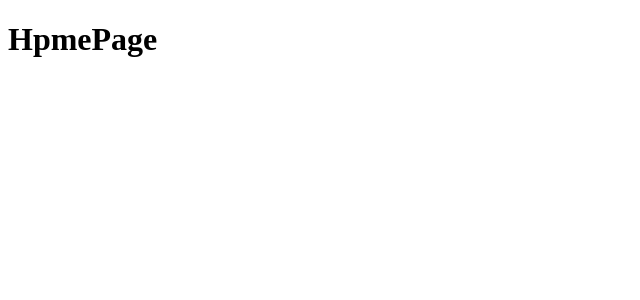
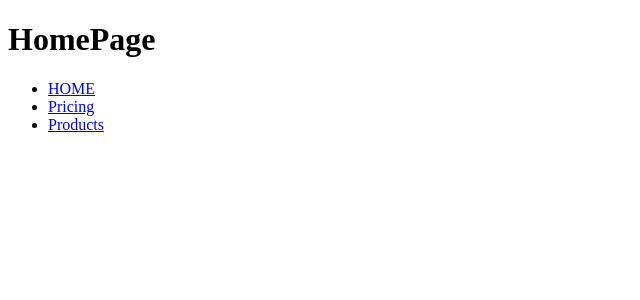
Before and after one commit to HAMZAELALOUI/worldwise, a React (Vite) app: page / in a window 1280 px wide. Shown: the top 300 px of the page, without its empty margins (0-640 px from the left). Built offline with nearby package versions, Linux system fonts and the light colour scheme.

Commit message:
Linking Between Routes With <Link /> and <NavLink />

```diff
--- a/src/pages/HomePage.jsx
+++ b/src/pages/HomePage.jsx
@@ -1,7 +1,10 @@
+import PageNav from "./PageNav"
+
 function HomePage() {
   return (
     <div>
-      <h1>HpmePage</h1>
+      <h1>HomePage</h1>
+      <PageNav/>
     </div>
   )
 }
--- /dev/null
+++ b/src/pages/PageNav.jsx
@@ -0,0 +1,16 @@
+import { NavLink } from "react-router-dom"
+
+function PageNav() {
+  return (
+    <nav>
+      <ul>
+        <li><NavLink to={'/'}>HOME</NavLink></li>
+        <li><NavLink to={'/pricing'}>Pricing</NavLink></li>
+        <li><NavLink to={'/products'}>Products</NavLink></li>
+      </ul>
+
+    </nav>
+  )
+}
+
+export default PageNav
--- a/src/pages/PageNotFound.jsx
+++ b/src/pages/PageNotFound.jsx
@@ -1,7 +1,10 @@
+import PageNav from "./PageNav"
+
 function PageNotFound() {
   return (
     <div>
       Page Not Found
+      <PageNav/>
     </div>
   )
 }
--- a/src/pages/Pricing.jsx
+++ b/src/pages/Pricing.jsx
@@ -1,6 +1,9 @@
+import PageNav from "./PageNav"
+
 function Pricing() {
   return (
     <div>
+     <PageNav/>
       <h1>Pricing</h1>
     </div>
   )
--- a/src/pages/Products.jsx
+++ b/src/pages/Products.jsx
@@ -1,6 +1,9 @@
+import PageNav from "./PageNav"
+
 function Products() {
   return (
     <div>
+      <PageNav/>
       <h1>Products</h1>
     </div>
   )
```
